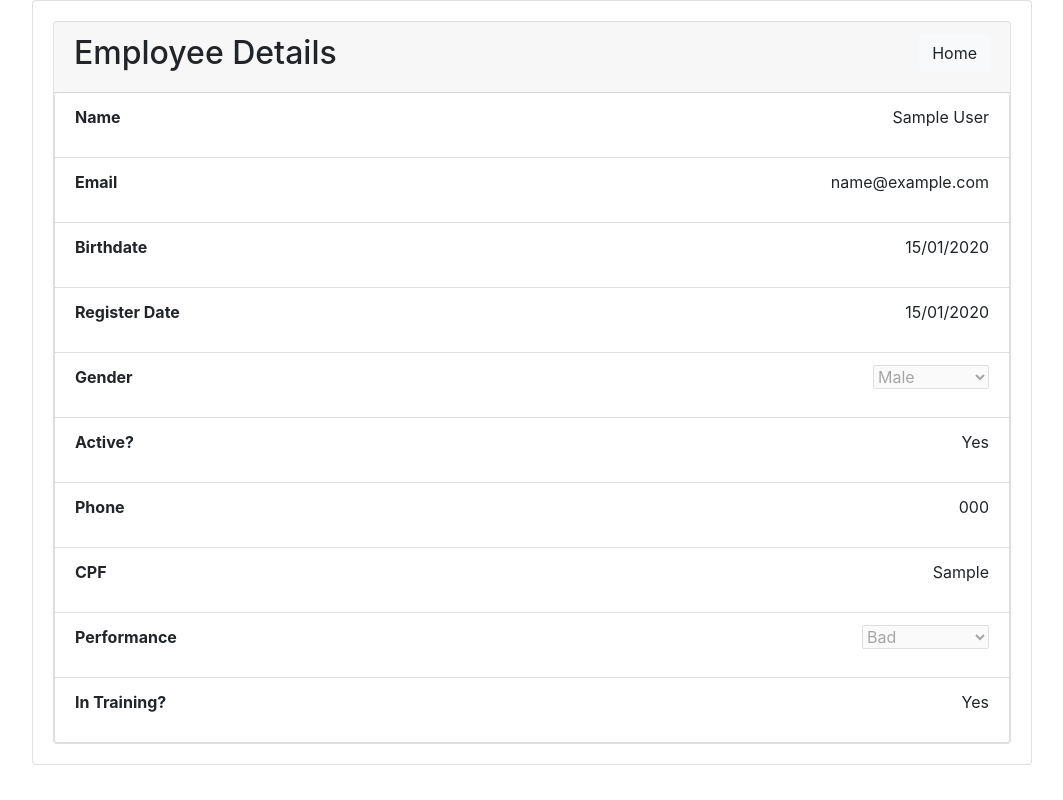
After one commit to felipevof/video-rental-manager, a Flask app: page /employees/1 in a window 1280 px wide. The commit adds this page. Shown: the whole page, without its empty margins (108-1171 px from the left). Run offline with Flask 2, Linux system fonts and the light colour scheme; tables that the repository leaves empty hold one stand-in row (values such as "Sample post"); some libraries are stand-ins or nearby versions.

Commit message:
First details pages

```diff
--- a/app.py
+++ b/app.py
@@ -12,12 +12,7 @@ from domain.base import engine, Base, Session
 #                               StandUpComedySpecial, LiveActionMovie, AnimatedMovie, MusicalShow,
 #                               Documentary, VideoGame, SportsEvent)
 from domain.users import Client, Employee
-from presentation.endpoints import (home, client_list, employee_list, credit_card_list,
-                                    rental_event_list, rentable_list, live_action_series_list,
-                                    animated_series_list, documentary_series_list,
-                                    stand_up_comedy_special_list, live_action_movie_list,
-                                    animated_movie_list, musical_show_list, documentary_list,
-                                    video_game_list, sports_event_list)
+from presentation.endpoints import *
 
 
 # --- Database setup
@@ -33,21 +28,50 @@ def before_request():
     g.db_session = Session()
 
 app.add_url_rule('/', 'home', home)
+
 app.add_url_rule('/clients', 'client_list', client_list)
+app.add_url_rule('/clients/<id>', 'client_details', client_details)
+
 app.add_url_rule('/employees', 'employee_list', employee_list)
-app.add_url_rule('/credit_card', 'credit_card_list', credit_card_list)
+app.add_url_rule('/employees/<id>', 'employee_details', employee_details)
+
+app.add_url_rule('/credit_cards', 'credit_card_list', credit_card_list)
+app.add_url_rule('/credit_cards/<id>', 'credit_card_details', credit_card_details)
+
 app.add_url_rule('/rentals', 'rental_event_list', rental_event_list)
+app.add_url_rule('/rentals/<id>', 'rental_event_details', rental_event_details)
+
 app.add_url_rule('/rentables', 'rentable_list', rentable_list)
+
 app.add_url_rule('/live_action_series', 'live_action_series_list', live_action_series_list)
+app.add_url_rule('/live_action_series/<id>', 'live_action_series_details', live_action_series_details)
+
 app.add_url_rule('/animated_series', 'animated_series_list', animated_series_list)
+app.add_url_rule('/animated_series/<id>', 'animated_series_details', animated_series_details)
+
 app.add_url_rule('/documentary_series', 'documentary_series_list', documentary_series_list)
+app.add_url_rule('/documentary_series/<id>', 'documentary_series_details', documentary_series_details)
+
 app.add_url_rule('/stand_up_comedy_specials', 'stand_up_comedy_special_list', stand_up_comedy_special_list)
+app.add_url_rule('/stand_up_comedy_specials/<id>', 'stand_up_comedy_special_details', stand_up_comedy_special_details)
+
 app.add_url_rule('/live_action_movies', 'live_action_movie_list', live_action_movie_list)
+app.add_url_rule('/live_action_movies/<id>', 'live_action_movie_details', live_action_movie_details)
+
 app.add_url_rule('/animated_movies', 'animated_movie_list', animated_movie_list)
+app.add_url_rule('/animated_movies/<id>', 'animated_movie_details', animated_movie_details)
+
 app.add_url_rule('/musical_shows', 'musical_show_list', musical_show_list)
+app.add_url_rule('/musical_shows/<id>', 'musical_show_details', musical_show_details)
+
 app.add_url_rule('/documentaries', 'documentary_list', documentary_list)
+app.add_url_rule('/documentaries/<id>', 'documentary_details', documentary_details)
+
 app.add_url_rule('/video_games', 'video_game_list', video_game_list)
+app.add_url_rule('/video_games/<id>', 'video_game_details', video_game_details)
+
 app.add_url_rule('/sports_events', 'sports_event_list', sports_event_list)
+app.add_url_rule('/sports_events/<id>', 'sports_event_details', sports_event_details)
 
 # api_manager.create_api(Client, methods=['GET', 'POST', 'PUT', 'DELETE'])
 # api_manager.create_api(Employee, methods=['GET', 'POST', 'PUT', 'DELETE'])
--- a/presentation/endpoints.py
+++ b/presentation/endpoints.py
@@ -13,7 +13,7 @@ from domain.rentables import (Rentable, LiveActionSeries, AnimatedSeries, Docume
                               StandUpComedySpecial, LiveActionMovie, AnimatedMovie,
                               MusicalShow, Documentary, VideoGame, SportsEvent)
 
-from .utils import build_context, list_response
+from .utils import build_context, list_response, details_response
 
 
 def home():
@@ -23,17 +23,29 @@ def home():
 def client_list():
     return list_response(Client, g.db_session, 'client/list.html')
 
+def client_details(id):
+    return details_response(Client, id, g.db_session, 'client/details.html')
+
 
 def employee_list():
     return list_response(Employee, g.db_session, 'employee/list.html')
+
+def employee_details(id):
+    return details_response(Employee, id, g.db_session, 'employee/details.html')
 
 
 def credit_card_list():
     return list_response(CreditCard, g.db_session, 'credit_card/list.html')
 
+def credit_card_details(id):
+    return details_response(CreditCard, id, g.db_session, 'credit_card/details.html')
+
 
 def rental_event_list():
     return list_response(RentalEvent, g.db_session, 'rental_event/list.html')
+
+def rental_event_details(id):
+    return details_response(RentalEvent, id, g.db_session, 'rental_event/details.html')
 
 
 def rentable_list():
@@ -43,38 +55,68 @@ def rentable_list():
 def live_action_series_list():
     return list_response(LiveActionSeries, g.db_session, 'rentable/live_action_series/list.html')
 
+def live_action_series_details(id):
+    return details_response(LiveActionSeries, id, g.db_session, 'rentable/live_action_series/details.html')
+
 
 def animated_series_list():
     return list_response(AnimatedSeries, g.db_session, 'rentable/animated_series/list.html')
+
+def animated_series_details(id):
+    return details_response(AnimatedSeries, id, g.db_session, 'rentable/animated_series/details.html')
 
 
 def documentary_series_list():
     return list_response(DocumentarySeries, g.db_session, 'rentable/documentary_series/list.html')
 
+def documentary_series_details(id):
+    return details_response(DocumentarySeries, id, g.db_session, 'rentable/documentary_series/details.html')
+
 
 def stand_up_comedy_special_list():
     return list_response(StandUpComedySpecial, g.db_session, 'rentable/stand_up_comedy_special/list.html')
+
+def stand_up_comedy_special_details(id):
+    return details_response(StandUpComedySpecial, id, g.db_session, 'rentable/stand_up_comedy_special/details.html')
 
 
 def live_action_movie_list():
     return list_response(LiveActionMovie, g.db_session, 'rentable/live_action_movie/list.html')
 
+def live_action_movie_details(id):
+    return details_response(LiveActionMovie, id, g.db_session, 'rentable/live_action_movie/details.html')
+
 
 def animated_movie_list():
     return list_response(AnimatedMovie, g.db_session, 'rentable/animated_movie/list.html')
+
+def animated_movie_details(id):
+    return details_response(AnimatedMovie, id, g.db_session, 'rentable/animated_movie/details.html')
 
 
 def musical_show_list():
     return list_response(MusicalShow, g.db_session, 'rentable/musical_show/list.html')
 
+def musical_show_details(id):
+    return details_response(MusicalShow, id, g.db_session, 'rentable/musical_show/details.html')
+
 
 def documentary_list():
     return list_response(Documentary, g.db_session, 'rentable/documentary/list.html')
+
+def documentary_details(id):
+    return details_response(Documentary, id, g.db_session, 'rentable/documentary/details.html')
 
 
 def video_game_list():
     return list_response(VideoGame, g.db_session, 'rentable/video_game/list.html')
 
+def video_game_details(id):
+    return details_response(VideoGame, id, g.db_session, 'rentable/video_game/details.html')
+
 
 def sports_event_list():
     return list_response(SportsEvent, g.db_session, 'rentable/sports_event/list.html')
+
+def sports_event_details(id):
+    return details_response(SportsEvent, id, g.db_session, 'rentable/sports_event/details.html')
--- a/presentation/utils.py
+++ b/presentation/utils.py
@@ -1,4 +1,4 @@
-from flask import render_template
+from flask import render_template, abort
 
 
 def build_context(additional_fields=None):
@@ -16,3 +16,11 @@ def build_context(additional_fields=None):
 def list_response(model, session, template):
     objects = session.query(model).all()
     return render_template(template, **build_context({'objects': objects}))
+
+
+def details_response(model, obj_id, session, template):
+    obj = session.query(model).filter(model.id==obj_id).first()
+    if obj:
+        return render_template(template, **build_context({'obj': obj}))
+    else:
+        abort(404)
--- a/static/styles/base.css
+++ b/static/styles/base.css
@@ -1,10 +1,16 @@
-html {
+html
+{
   height: 100%;
 }
-body {
+
+body
+{
   min-height: 100%;
 }
 
-.root-card {
+.root-card
+{
 	background-clip: none;
+	width: 1000px;
+  	margin: auto;
 }
--- /dev/null
+++ b/templates/employee/details.html
@@ -0,0 +1,87 @@
+{% extends "base.html" %}
+
+{% block main_header %}
+  <h2>
+    Employee Details
+    <a class="btn btn-light float-right" href="{{ url_for('home') }}" role="button">Home</a>
+  </h2>
+{% endblock %}
+
+{% block main_content %}
+  <ul class="list-group">
+    <li class="list-group-item">
+      <p class="float-left"><b>Name</b></p>
+      <p class="float-right">{{obj.name}}</p>
+    </li>
+
+    <li class="list-group-item">
+      <p class="float-left"><b>Email</b></p>
+      <p class="float-right">{{obj.email}}</p>
+    </li>
+
+    <li class="list-group-item">
+      <p class="float-left"><b>Birthdate</b></p>
+      <p class="float-right">{{obj.birthdate.strftime('%d/%m/%Y')}}</p>
+    </li>
+
+    <li class="list-group-item">
+      <p class="float-left"><b>Register Date</b></p>
+      <p class="float-right">{{obj.registered_at.strftime('%d/%m/%Y')}}</p>
+    </li>
+
+    <li class="list-group-item">
+      <p class="float-left"><b>Gender</b></p>
+      <p class="float-right">
+        <select disabled>
+          <option value="0"{% if obj.gender==0 %} selected="selected"{% endif %}>Male</option>
+          <option value="1"{% if obj.gender==1 %} selected="selected"{% endif %}>Female</option>
+          <option value="2"{% if obj.gender==2 %} selected="selected"{% endif %}>Undisclosed</option>
+        </select>
+      </p>
+    </li>
+
+    <li class="list-group-item">
+      <p class="float-left"><b>Active?</b></p>
+      <p class="float-right">
+        {% if obj.active %}
+          Yes
+        {% else %}
+          No
+        {% endif %}
+      </p>
+    </li>
+
+    <li class="list-group-item">
+      <p class="float-left"><b>Phone</b></p>
+      <p class="float-right">{{obj.phone}}</p>
+    </li>
+
+    <li class="list-group-item">
+      <p class="float-left"><b>CPF</b></p>
+      <p class="float-right">{{obj.cpf}}</p>
+    </li>
+
+    <li class="list-group-item">
+      <p class="float-left"><b>Performance</b></p>
+      <p class="float-right">
+        <select disabled>
+          <option value="0"{% if obj.performance==0 %} selected="selected"{% endif %}>Bad</option>
+          <option value="1"{% if obj.performance==1 %} selected="selected"{% endif %}>Regular</option>
+          <option value="2"{% if obj.performance==2 %} selected="selected"{% endif %}>Exceptional</option>
+          <option value="3"{% if obj.performance==3 %} selected="selected"{% endif %}>Not Assessed</option>
+        </select>
+      </p>
+    </li>
+
+    <li class="list-group-item">
+      <p class="float-left"><b>In Training?</b></p>
+      <p class="float-right">
+        {% if obj.in_training %}
+          Yes
+        {% else %}
+          No
+        {% endif %}
+      </p>
+    </li>
+  </ul>
+{% endblock %}
--- a/templates/home.html
+++ b/templates/home.html
@@ -1,7 +1,7 @@
 {% extends "base.html" %}
 
 {% block main_header %}
-  <h2>Home</h2>
+  <h2>Video Rental Manager</h2>
 {% endblock %}
 
 {% block main_content %}
```
Also changed, not shown: templates/client/details.html (added, +80 -0 lines), templates/client/list.html (+7 -5 lines), templates/credit_card/details.html (added, +44 -0 lines), templates/credit_card/list.html (+7 -5 lines), templates/employee/list.html (+7 -5 lines), templates/rentable/animated_movie/details.html (added).
